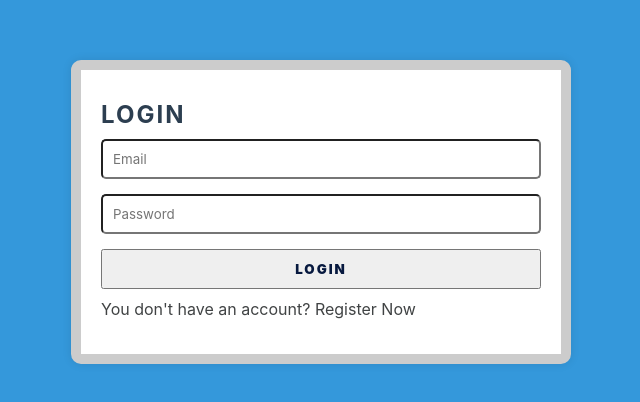
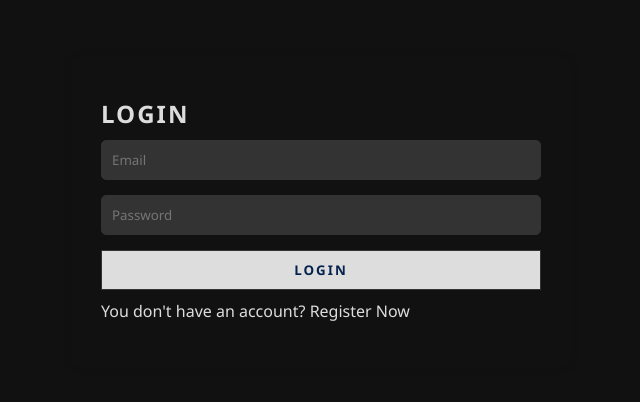
Before and after one commit to Andylmao/mern-stack-pr1-sd1, a React (Create React App) app in the folder FrontEnd/: page /create in a window 1280 px wide. Shown: the part 188-590 px from the top of the page, without its empty margins (319-959 px from the left). Built offline with nearby package versions, Linux system fonts and the light colour scheme.

Commit message:
Se actualiza home fuentes

```diff
--- a/FrontEnd/src/index.css
+++ b/FrontEnd/src/index.css
@@ -2,29 +2,27 @@
   padding: 0;
   box-sizing: border-box;
   margin: 0;
-  font-family: -apple-system, BlinkMacSystemFont, 'Segoe UI', 'Roboto', 'Oxygen',
-    'Ubuntu', 'Cantarell', 'Fira Sans', 'Droid Sans', 'Helvetica Neue',
-    sans-serif;
+  font-family: 'Segoe UI', 'Roboto', 'Oxygen', 'Ubuntu', 'Cantarell', 'Fira Sans', 'Droid Sans', 'Helvetica Neue', sans-serif;
   -webkit-font-smoothing: antialiased;
   -moz-osx-font-smoothing: grayscale;
 }
 
 code {
-  font-family: source-code-pro, Menlo, Monaco, Consolas, 'Courier New',
-    monospace;
+  font-family: 'Source Code Pro', Menlo, Monaco, Consolas, 'Courier New', monospace;
 }
 
 body {
-  background: #3498db;
+  background: #111; /* Color de fondo oscuro */
 }
 
-.notes-page{
+.notes-page {
   width: 100%;
   min-height: 100vh;
-  color: whitesmoke;
+  color: #ddd; /* Texto en blanco */
 }
-.notes-page header{
-  background: rgb(98, 106, 119);
+
+.notes-page header {
+  background: #333; /* Fondo del encabezado oscuro */
   max-width: 1920px;
   min-height: 100px;
   overflow: hidden;
@@ -34,51 +32,62 @@ body {
   justify-content: space-around;
   align-items: center;
 }
-a{
+
+a {
   text-decoration: none;
-  color: whitesmoke;
+  color: #ddd; /* Enlaces en blanco */
 }
-.notes-page header .logo{
+
+.notes-page header .logo {
   text-transform: uppercase;
   letter-spacing: 2px;
+  color: #eee; /* Color del texto del logo */
 }
-.notes-page header ul li{
+
+.notes-page header ul li {
   list-style: none;
   display: inline-block;
   padding: 0 15px;
 }
-.notes-page header ul li a{
+
+.notes-page header ul li a {
   text-transform: uppercase;
   opacity: 0.7;
+  color: #ddd;
 }
-.notes-page header ul li a:hover{
+
+.notes-page header ul li a:hover {
   opacity: 1;
 }
-.notes-page section{
+
+.notes-page section {
   width: 100%;
-  box-shadow: 0 0 5px rgb(7,25,63);
+  box-shadow: 0 0 5px #05224e; /* Sombra más oscura */
   padding: 20px 0;
 }
-.note-wrapper{
+
+.note-wrapper {
   max-width: 1920px;
   display: flex;
   flex-wrap: wrap;
   justify-content: space-around;
   margin: auto;
 }
-.card{
+
+.card {
   width: 300px;
-  box-shadow: 0 0 5px rgb(7,25,63);
-  background: rgb(7,25,63);
+  box-shadow: 0 0 5px #05224e;
+  background: #05224e; /* Fondo más oscuro */
   padding: 10px;
   position: relative;
   color: #ddd;
   margin: 15px;
   cursor: pointer;
 }
-.card .close{
+
+.card .close {
   position: absolute;
-  top:0;
+  top: 0;
   right: 10px;
   font-weight: 900;
   cursor: pointer;
@@ -87,13 +96,15 @@ a{
   outline: none;
   color: white;
 }
-.card h4{
+
+.card h4 {
   margin-right: 10px;
   overflow: hidden;
   text-overflow: ellipsis;
   white-space: nowrap;
 }
-.card .text-wrapper{
+
+.card .text-wrapper {
   width: 100%;
   height: 150px;
   display: -webkit-box;
@@ -103,11 +114,13 @@ a{
   margin: 10px 0;
   color: #fff9;
 }
-.card .date{
+
+.card .date {
   text-align: right;
   color: wheat;
 }
-.card-footer{
+
+.card-footer {
   display: flex;
   justify-content: space-between;
   align-items: center;
@@ -117,65 +130,86 @@ a{
   letter-spacing: 2px;
   font-size: 12px;
 }
-/* ******* Create Note******************* */
-.create-note{
+
+/* Estilos adicionales para Create Note y Login/Register */
+
+.create-note {
   max-width: 500px;
   width: 100%;
   margin: auto;
-  border: 10px solid #ccc;
+  border: 10px solid #111; /* Bordes más oscuros */
   padding: 30px;
+  background: #333; /* Fondo más oscuro */
 }
-.create-note h2{
+
+.create-note h2 {
   letter-spacing: 2px;
   text-transform: uppercase;
   margin: 10px 0;
+  color: #ddd;
 }
-.create-note .row{
+
+.create-note .row {
   width: 100%;
   margin: 10px 0;
 }
+
 .create-note input,
-.create-note button{
+.create-note button {
   width: 100%;
   height: 40px;
-  padding:  0 5px;
+  padding: 0 5px;
+  background: #111; /* Color de fondo más oscuro para los campos de entrada y botones */
+  color: #ddd;
+  border: 1px solid #333; /* Borde más oscuro */
 }
-.create-note label{
+
+.create-note label {
   text-transform: uppercase;
   font-weight: 600;
   letter-spacing: 2px;
+  color: #ddd;
 }
-.create-note textarea{
+
+.create-note textarea {
   width: 100%;
   resize: none;
   padding: 0 5px;
+  background: #111;
+  color: #ddd;
+  border: 1px solid #333;
 }
-.create-note button{
+
+.create-note button {
   cursor: pointer;
   text-transform: uppercase;
   font-weight: 900;
   letter-spacing: 2px;
-  color: rgb(7,25,63);
+  color: #05224e; /* Color de texto más oscuro para el botón */
+  background: #ddd; /* Fondo más claro para el botón */
 }
-@media (max-width: 500px){
-  .create-note{
+
+@media (max-width: 500px) {
+  .create-note {
     padding: 15px;
-    border: 5px solid #ccc;
+    border: 5px solid #111;
   }
 }
 
-/* *********Login / Register******* */
 .login-page {
   position: relative;
   width: 100%;
   min-height: 100vh;
+  background: #111;
 }
 
 .login input,
 .register input {
   margin-bottom: 15px;
-  border-radius: 5px; /* Añadí bordes redondeados a los campos de entrada */
-  padding: 10px; /* Aumenté el espacio interno de los campos de entrada */
+  border-radius: 5px;
+  padding: 10px;
+  background: #333;
+  color: #ddd;
 }
 
 .login,
@@ -184,15 +218,15 @@ a{
   top: 50%;
   left: 50%;
   transform: translate(-50%, -50%);
-  background: #fff; /* Cambié el fondo del formulario a blanco */
+  background: #111;
   padding: 20px;
-  border-radius: 10px; /* Añadí bordes redondeados al formulario */
-  box-shadow: 0 0 10px rgba(0, 0, 0, 0.1); /* Añadí sombreado suave */
+  border-radius: 10px;
+  box-shadow: 0 0 10px rgba(0, 0, 0, 0.1);
 }
 
 .login-page h2,
 .login-page h3 {
-  color: #2c3e50; /* Cambié el color del texto a uno más oscuro */
+  color: #ddd;
 }
 
 .login-page h3 {
@@ -204,11 +238,11 @@ a{
 
 .login-page p {
   margin: 10px 0;
-  color: #404344;
+  color: #ddd;
 }
 
 .login-page span:hover {
   color: #e74c3c;
   cursor: pointer;
-  transition: color 0.3s ease; /* Añadí una transición suave al color al pasar el ratón */
+  transition: color 0.3s ease;
 }
```
